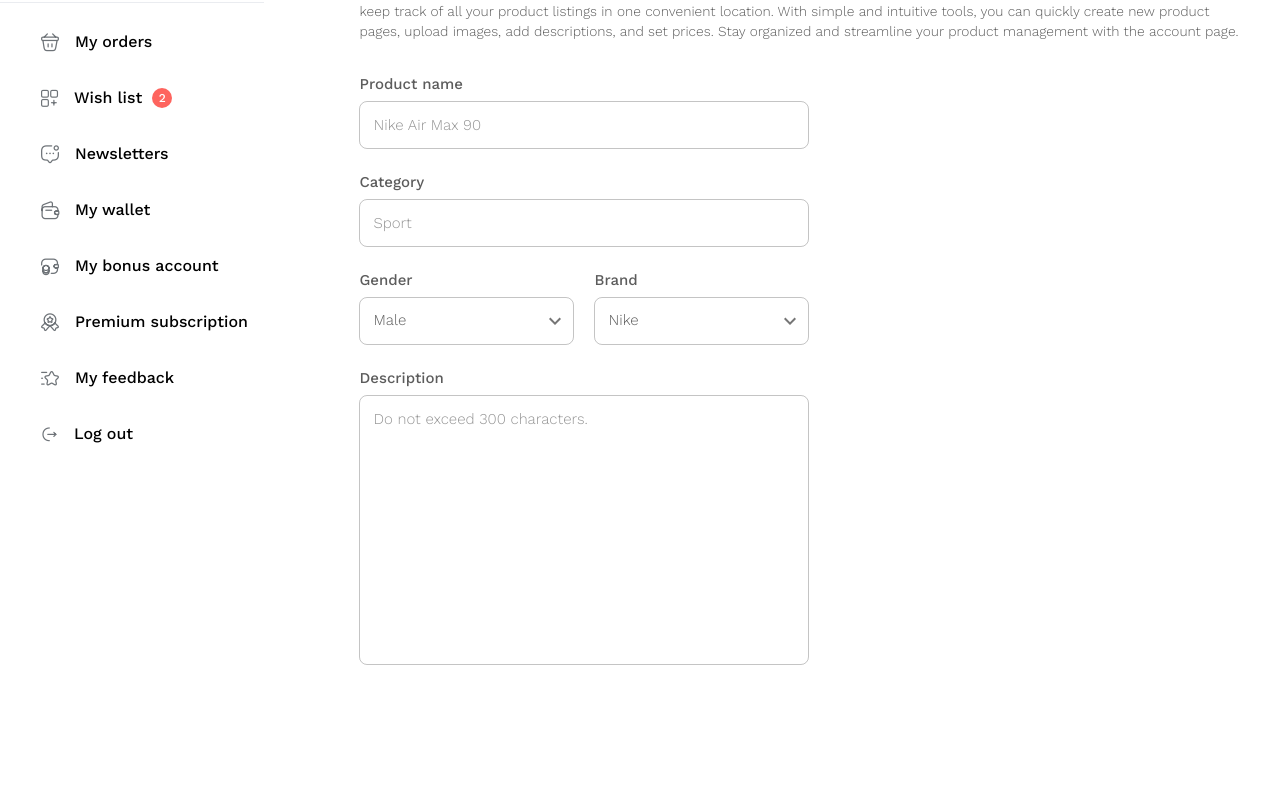
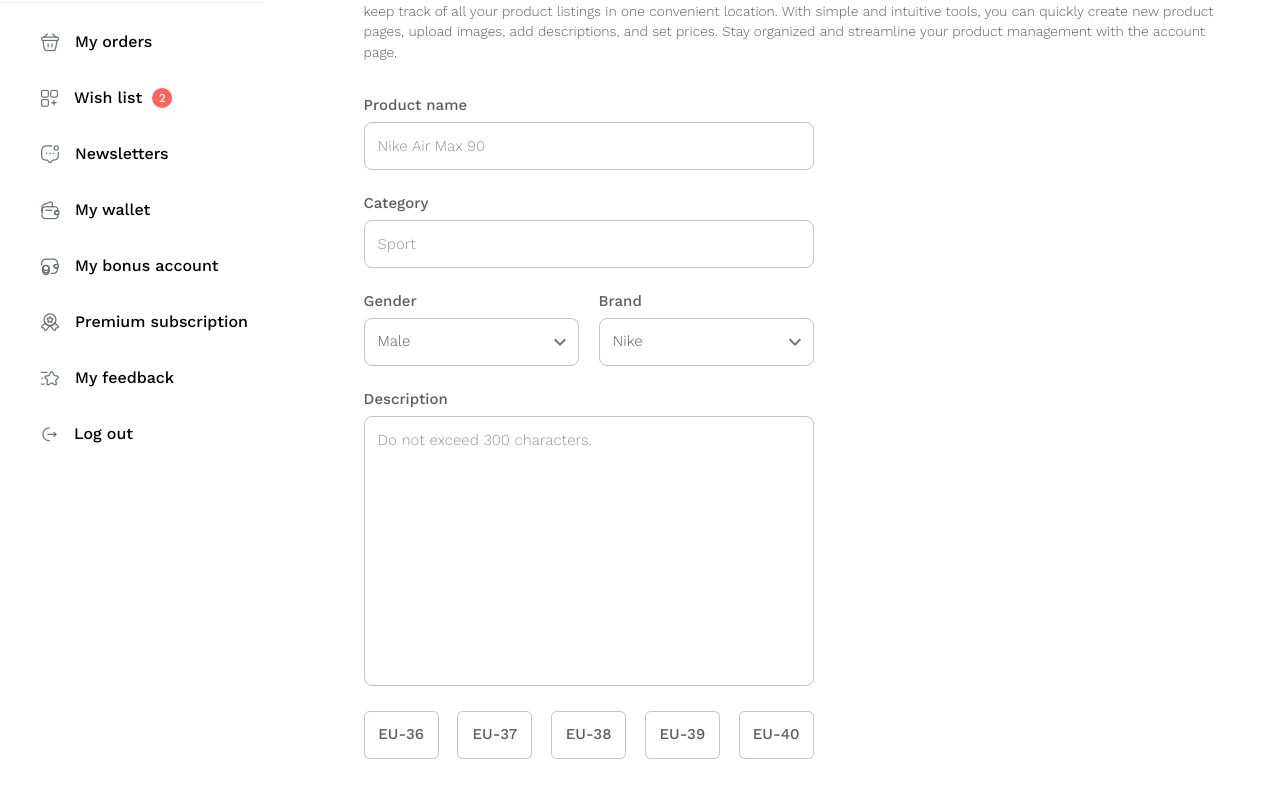
Before and after one commit to DevmianS/shoe-store-app, a Next.js app: page /add-product in a window 1280 px wide. Shown: the part 254-1052 px from the top of the page. Before the commit the page ends 984 px from the top, so only its background shows below. Built offline with nearby package versions, Linux system fonts and the light colour scheme.

Commit message:
add checkboxes

```diff
--- a/src/pages/add-product/index.js
+++ b/src/pages/add-product/index.js
@@ -15,6 +15,9 @@ import {
   MenuItem,
   useTheme,
   useMediaQuery,
+  Checkbox,
+  FormGroup,
+  FormControlLabel,
 } from '@mui/material';
 
 import SideBar from '@/components/Layout/SideBar';
@@ -25,8 +28,28 @@ import {useState} from 'react';
 
 const AddProduct = ({userName}) => {
   const [select, setSelect] = useState({gender: 'male', brand: 'nike'});
-  const theme = useTheme();
-  const isDesktop = useMediaQuery(theme.breakpoints.up('sm'));
+  const [size, setSize] = useState({
+    36: false,
+    37: false,
+    38: false,
+    39: false,
+    40: false,
+  });
+
+  // EVENTS
+  const genderChangeHandler = e => {
+    setSelect({...select, gender: e.target.value});
+  };
+  const brandChangeHandler = e => {
+    setSelect({...select, brand: e.target.value});
+  };
+  const checkBoxChangeHandler = e => {
+    if (e.target.checked) {
+      setSize(prev => ({...prev, [e.target.name]: true}));
+    } else {
+      setSize(prev => ({...prev, [e.target.name]: false}));
+    }
+  };
 
   const user = userName || 'Jane Meldrum';
   const profileItemsList = [
@@ -39,6 +62,11 @@ const AddProduct = ({userName}) => {
     {name: 'My feedback', icon: 'star', click: null},
     {name: 'Log out', icon: 'logout', click: null},
   ];
+
+  // STYLED COMPONENTS
+  const theme = useTheme();
+  const isDesktop = useMediaQuery(theme.breakpoints.up('sm'));
+
   const AvatarWrapper = styled(Stack)(({theme}) => ({
     display: 'flex',
     flexDirection: 'row',
@@ -49,7 +77,6 @@ const AddProduct = ({userName}) => {
     borderBottom: '1px solid',
     borderColor: theme.palette.divider,
   }));
-
   const TempAvatar = styled(Box)({
     maxWidth: '64px',
     height: '64px',
@@ -92,28 +119,20 @@ const AddProduct = ({userName}) => {
     padding: '40px 0',
   });
   const Content = styled(Box)(({theme}) => ({
-    [theme.breakpoints.down('sm')]: {
-      '& .MuiInputBase-root': {
-        height: '33px',
-        fontSize: '10px',
-      },
-      '& label': {
-        fontSize: '12px',
-      },
+    '& .MuiInputBase-root': {
+      height: isDesktop ? '48px' : '33px',
+      fontSize: isDesktop ? '15px' : '10px',
+    },
+    '& label': {
+      fontSize: isDesktop ? '15px' : '12px',
     },
     flex: '1 1 auto',
-    padding: `0 ${rwdValue(10, 60)}`,
+    padding: `0 ${rwdValue(20, 60)}`,
   }));
   const FormItem = styled(Box)({
     marginBottom: '25px',
   });
 
-  const genderChangeHandler = e => {
-    setSelect({...select, gender: e.target.value});
-  };
-  const brandChangeHandler = e => {
-    setSelect({...select, brand: e.target.value});
-  };
   return (
     <>
       <Head>
@@ -167,7 +186,6 @@ const AddProduct = ({userName}) => {
                   placeholder="Nike Air Max 90"
                   label="Product name"
                   type="text"
-                  padd
                 />
               </FormItem>
               <FormItem>
@@ -187,9 +205,6 @@ const AddProduct = ({userName}) => {
                       sx={{
                         height: '48px',
                         '& .MuiInputBase-input': {
-                          fontSize: isDesktop ? '15px' : '10px',
-                        },
-                        '& .MuiButtonBase-root': {
                           fontSize: isDesktop ? '15px' : '10px',
                         },
                       }}
@@ -249,6 +264,57 @@ const AddProduct = ({userName}) => {
                   }}
                 />
               </FormItem>
+              <FormGroup
+                sx={{
+                  display: 'flex',
+                  flexDirection: 'row',
+                  width: '100%',
+                  justifyContent: isDesktop ? 'space-between' : 'start',
+                  gap: '10px',
+                  '& .MuiFormLabel-root': {
+                    cursor: 'pointer',
+                    border: `1px solid #C4C4C4`,
+                    borderRadius: '5.58px',
+                    width: isDesktop ? '75px' : '52px',
+                    height: isDesktop ? '48px' : '34px',
+                    fontSize: isDesktop ? '15px' : '10px',
+                    display: 'flex',
+                    alignItems: 'center',
+                    justifyContent: 'center',
+                    padding: 0,
+                    margin: 0,
+                  },
+                  '& .MuiCheckbox-root': {
+                    display: 'none',
+                  },
+                }}
+              >
+                {[...Object.keys(size)].map(n => {
+                  return (
+                    <Box>
+                      <Checkbox
+                        name={n}
+                        checked={size[n]}
+                        onChange={checkBoxChangeHandler}
+                        id={'size' + n}
+                      />
+                      <InputLabel
+                        sx={{
+                          background: size[n]
+                            ? theme.palette.primary.main
+                            : 'white',
+                          color: size[n]
+                            ? 'white'
+                            : theme.palette.text.secondary,
+                        }}
+                        htmlFor={'size' + n}
+                      >
+                        EU-{n}
+                      </InputLabel>
+                    </Box>
+                  );
+                })}
+              </FormGroup>
             </Box>
           </Content>
         </Row>
```
